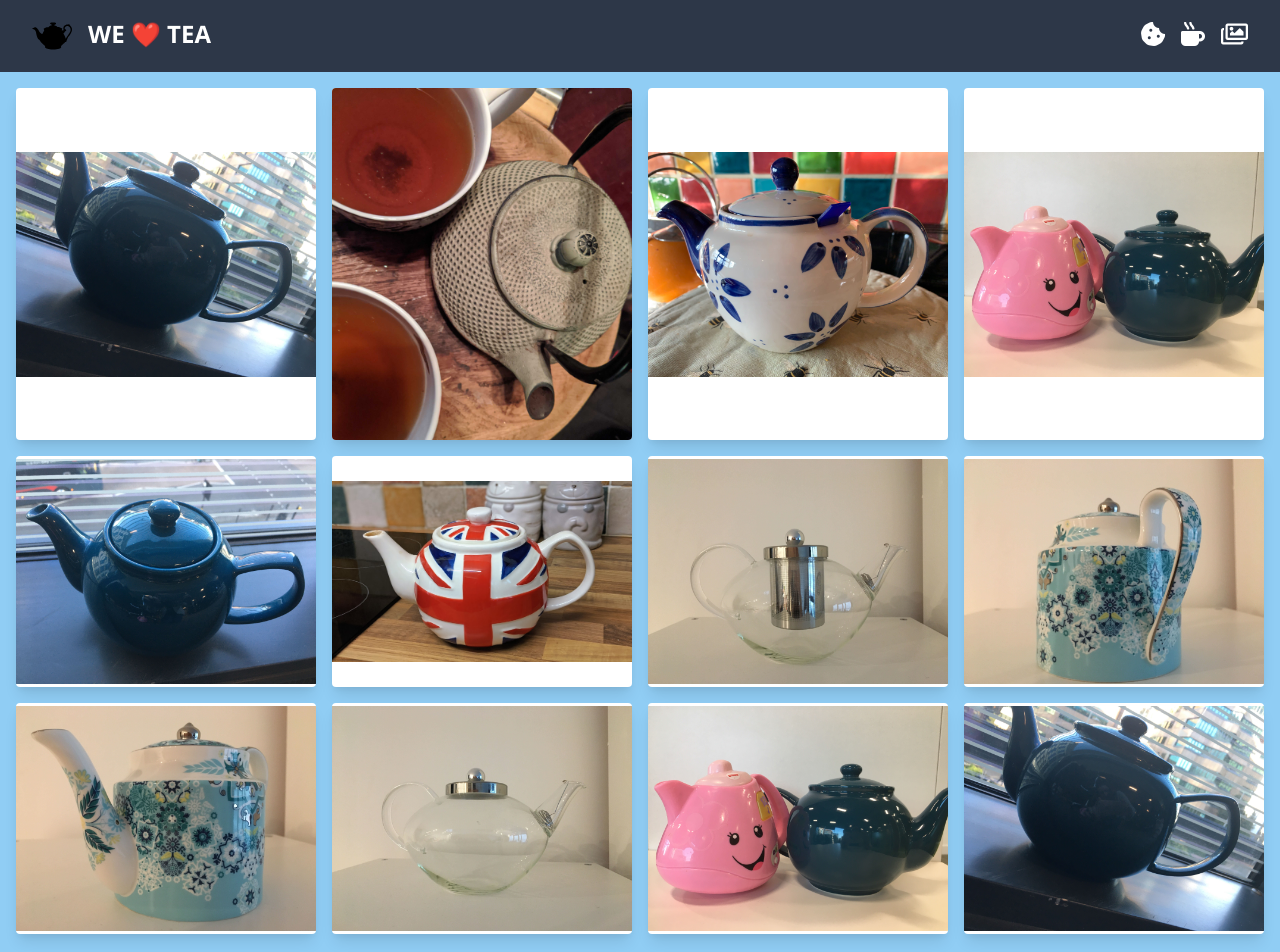
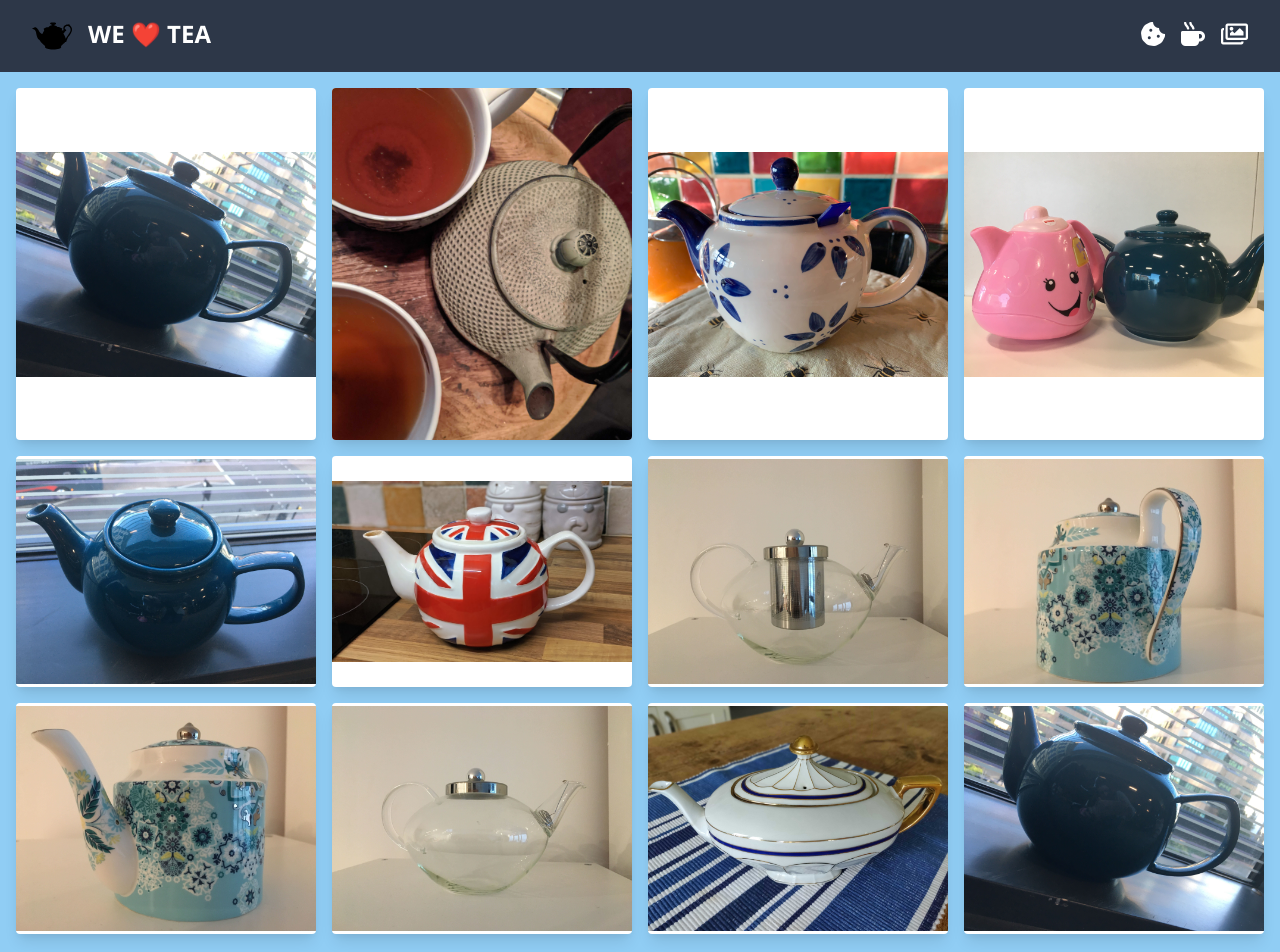
Before and after one commit to Team-Teapot/teapot-insta, a React (Create React App) app: page /gallery in a window 1280 px wide. Shown: the top 952 px of the page. Built offline with nearby package versions, Linux system fonts and the light colour scheme; a small style sheet from the web is missing.

Commit message:
Added Phillips teapot

```diff
--- a/src/components/InstaGallery.js
+++ b/src/components/InstaGallery.js
@@ -98,8 +98,8 @@ export function InstaGallery() {
       </GridItem>
       <GridItem>
         <ImagePreview
-          src="/Family_Photo.jpg"
-          alt="Family of teapots"
+          src="/Phillips_Teapot.jpg"
+          alt="Teapot owned by our man Phillip"
           filter="rise"
           inspiredId={inspiredId}
           setInspiredId={setInspiredId}
```
Also changed, not shown: public/Phillips_Teapot.jpg (added), src/styles/tailwind.css.
